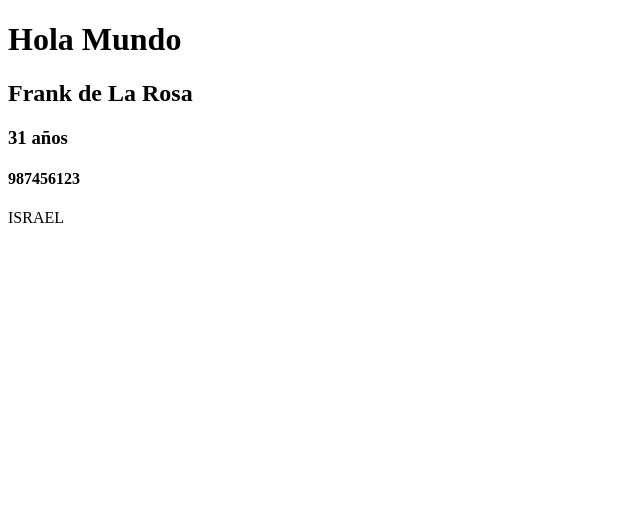
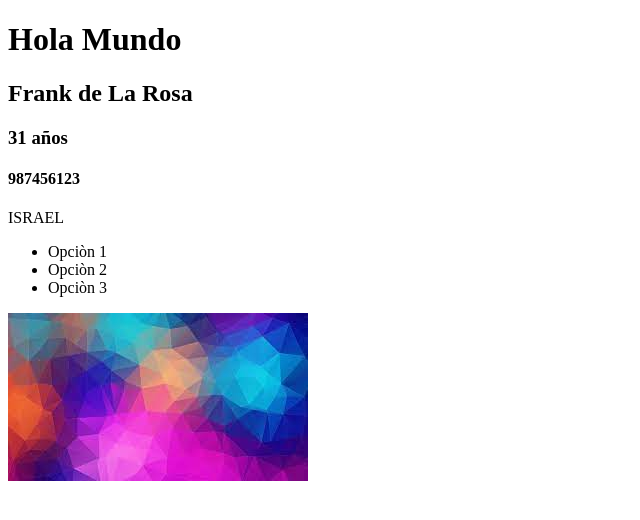
Before and after one commit to CS120504/Mi-Primera-Web, a plain HTML site: page index.html in a window 1280 px wide. Shown: the whole page, without its empty margins (0-640 px from the left). Drawn offline with Linux system fonts and the light colour scheme.

Commit message:
mi primero commit

```diff
--- a/index.html
+++ b/index.html
@@ -1,16 +1,30 @@
 <!DOCTYPE html>
 <html lang="en">
 <head>
+    <link href="styles/style.css" rel="stylesheet" type="text/css" />
     <meta charset="UTF-8">
     <meta http-equiv="X-UA-Compatible" content="IE=edge">
     <meta name="viewport" content="width=device-width, initial-scale=1.0">
     <title>Mi primera Web</title>
 </head>
+<style>
+
+</style>
 <body>
     <h1>Hola Mundo</h1>
     <h2>Frank de La Rosa</h2>
     <h3>31 años</h3>
     <h4>987456123</h4>
     <p>ISRAEL</p>
+    <ul>
+        <li>Opciòn 1</li>
+        <li>Opciòn 2</li>
+        <li>Opciòn 3</li>
+
+    </ul>
+    <img src="IMG/descarga.jpg">
+    <table>
+
+    </table>
 </body>
 </html>
```
Also changed, not shown: IMG/descarga.jpg (added), styles/style.css (added).
